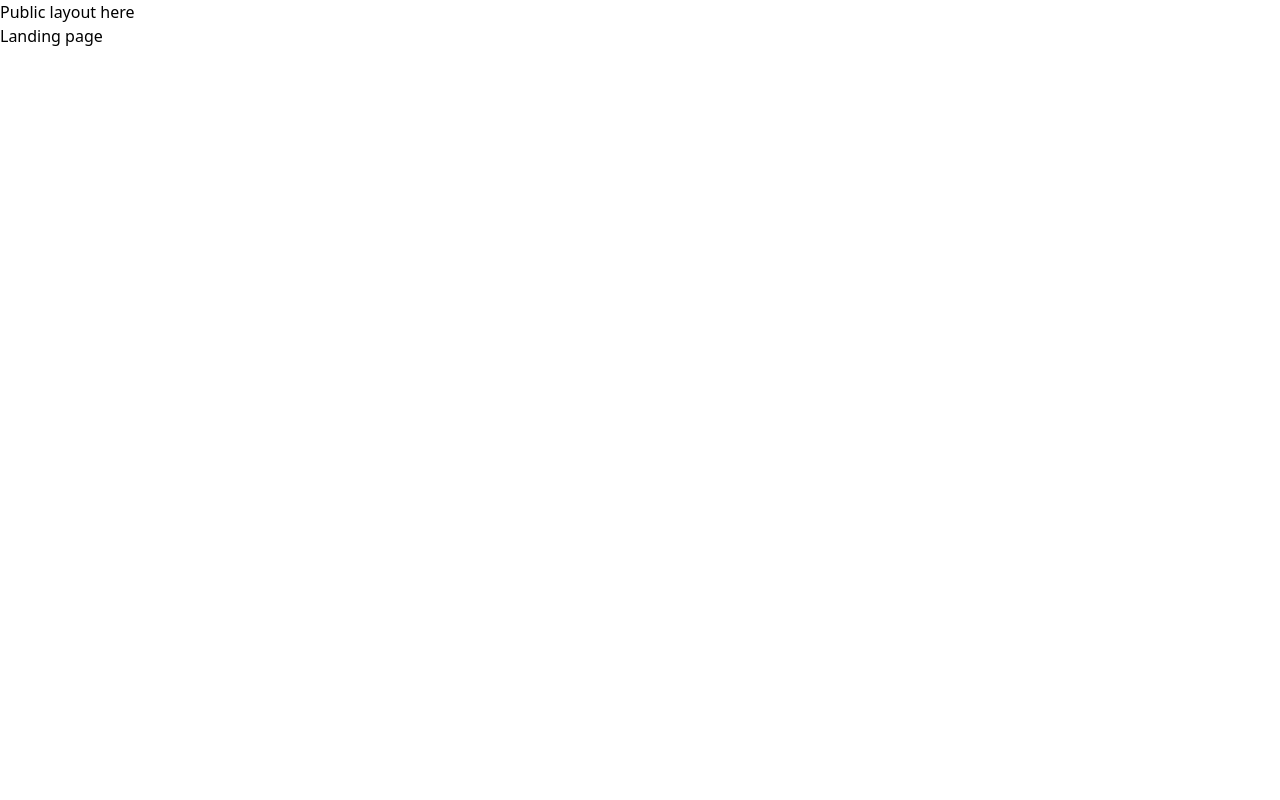
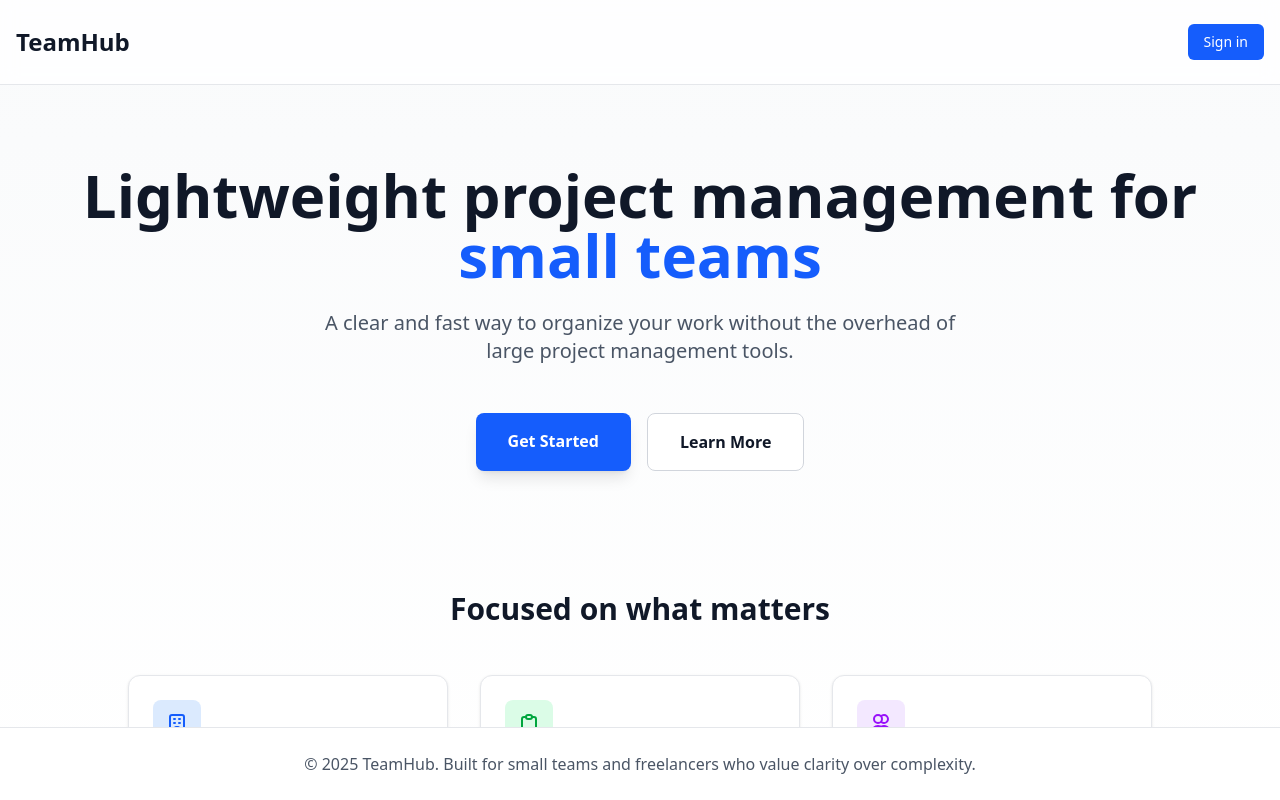
Before and after one commit to ecconomix/team-hub, a Next.js app: page / in a window 1280 px wide. Built offline with nearby package versions, Linux system fonts and the light colour scheme.

Commit message:
feat: Add authentication handling and enhance public and app pages with user session management and navigation

```diff
--- a/app/(app)/app/page.tsx
+++ b/app/(app)/app/page.tsx
@@ -1,7 +1,20 @@
-export default function AppPage() {
+import { auth } from "@/auth";
+import Link from "next/link";
+
+export default async function AppPage() {
+  const session = await auth();
+
   return (
     <main>
-      <h1>App page</h1>
+      <header className="h-14 flex items-center justify-end px-4 gap-1">
+        <p className="text-sm text-gray-500">{session?.user?.name}</p>
+        <Link
+          href="/api/auth/signout"
+          className="bg-blue-500 text-white px-4 py-1 rounded-md"
+        >
+          Sign out
+        </Link>
+      </header>
     </main>
   );
 }
--- a/app/(app)/layout.tsx
+++ b/app/(app)/layout.tsx
@@ -1,7 +1,16 @@
-export default function AppLayout({
+import { auth } from "@/auth";
+import { redirect } from "next/navigation";
+
+export default async function AppLayout({
   children,
 }: Readonly<{
   children: React.ReactNode;
 }>) {
-  return <div>App layout here !{children}</div>;
+  const session = await auth();
+
+  if (!session) {
+    return redirect("/");
+  }
+
+  return <>{children}</>;
 }
--- a/app/(public)/layout.tsx
+++ b/app/(public)/layout.tsx
@@ -3,5 +3,5 @@ export default function PublicLayout({
 }: Readonly<{
   children: React.ReactNode;
 }>) {
-  return <div>Public layout here {children}</div>;
+  return <>{children}</>;
 }
--- a/app/(public)/page.tsx
+++ b/app/(public)/page.tsx
@@ -1,7 +1,145 @@
+import Link from "next/link";
+
 export default function PublicPage() {
   return (
-    <main>
-      <h1>Landing page</h1>
-    </main>
+    <div className="h-screen flex flex-col bg-linear-to-b from-gray-50 to-white">
+      {/* Sticky Navigation */}
+      <nav className="sticky top-0 z-10 bg-white/80 backdrop-blur-sm border-b border-gray-200">
+        <div className="container mx-auto px-4 py-6">
+          <div className="flex items-center justify-between">
+            <div className="text-2xl font-bold text-gray-900">TeamHub</div>
+            <Link
+              href="/api/auth/signin"
+              className="px-4 py-2 text-sm font-medium text-white bg-blue-600 rounded-md"
+            >
+              Sign in
+            </Link>
+          </div>
+        </div>
+      </nav>
+
+      {/* Scrollable Content */}
+      <div className="flex-1 overflow-y-auto">
+        {/* Hero Section */}
+        <section className="container mx-auto px-4 py-20 text-center">
+          <h1 className="text-5xl md:text-6xl font-bold text-gray-900 mb-6">
+            Lightweight project management for
+            <span className="text-blue-600"> small teams</span>
+          </h1>
+          <p className="text-xl text-gray-600 mb-12 max-w-2xl mx-auto">
+            A clear and fast way to organize your work without the overhead of
+            large project management tools.
+          </p>
+          <div className="flex gap-4 justify-center">
+            <Link
+              href="/app"
+              className="px-8 py-4 bg-blue-600 text-white font-semibold rounded-lg hover:bg-blue-700 transition-colors shadow-lg"
+            >
+              Get Started
+            </Link>
+            <a
+              href="#features"
+              className="px-8 py-4 bg-white text-gray-900 font-semibold rounded-lg hover:bg-gray-50 transition-colors border border-gray-300"
+            >
+              Learn More
+            </a>
+          </div>
+        </section>
+
+        {/* Features Section */}
+        <section id="features" className="container mx-auto px-4 py-10 pb-20">
+          <h2 className="text-3xl font-bold text-center text-gray-900 mb-12">
+            Focused on what matters
+          </h2>
+          <div className="grid md:grid-cols-3 gap-8 max-w-5xl mx-auto">
+            <div className="p-6 bg-white rounded-xl shadow-sm border border-gray-200">
+              <div className="w-12 h-12 bg-blue-100 rounded-lg flex items-center justify-center mb-4">
+                <svg
+                  className="w-6 h-6 text-blue-600"
+                  fill="none"
+                  stroke="currentColor"
+                  viewBox="0 0 24 24"
+                >
+                  <path
+                    strokeLinecap="round"
+                    strokeLinejoin="round"
+                    strokeWidth={2}
+                    d="M19 21V5a2 2 0 00-2-2H7a2 2 0 00-2 2v16m14 0h2m-2 0h-5m-9 0H3m2 0h5M9 7h1m-1 4h1m4-4h1m-1 4h1m-5 10v-5a1 1 0 011-1h2a1 1 0 011 1v5m-4 0h4"
+                  />
+                </svg>
+              </div>
+              <h3 className="text-xl font-semibold text-gray-900 mb-2">
+                Workspace-First
+              </h3>
+              <p className="text-gray-600">
+                Organize work in isolated workspaces with clear member roles and
+                permissions. Invite your team and get started in minutes.
+              </p>
+            </div>
+
+            <div className="p-6 bg-white rounded-xl shadow-sm border border-gray-200">
+              <div className="w-12 h-12 bg-green-100 rounded-lg flex items-center justify-center mb-4">
+                <svg
+                  className="w-6 h-6 text-green-600"
+                  fill="none"
+                  stroke="currentColor"
+                  viewBox="0 0 24 24"
+                >
+                  <path
+                    strokeLinecap="round"
+                    strokeLinejoin="round"
+                    strokeWidth={2}
+                    d="M9 5H7a2 2 0 00-2 2v12a2 2 0 002 2h10a2 2 0 002-2V7a2 2 0 00-2-2h-2M9 5a2 2 0 002 2h2a2 2 0 002-2M9 5a2 2 0 012-2h2a2 2 0 012 2"
+                  />
+                </svg>
+              </div>
+              <h3 className="text-xl font-semibold text-gray-900 mb-2">
+                Simple Kanban Boards
+              </h3>
+              <p className="text-gray-600">
+                Visualize work with intuitive Kanban boards. Drag and drop tasks
+                between Todo, In Progress, and Done with fast, optimistic
+                updates.
+              </p>
+            </div>
+
+            <div className="p-6 bg-white rounded-xl shadow-sm border border-gray-200">
+              <div className="w-12 h-12 bg-purple-100 rounded-lg flex items-center justify-center mb-4">
+                <svg
+                  className="w-6 h-6 text-purple-600"
+                  fill="none"
+                  stroke="currentColor"
+                  viewBox="0 0 24 24"
+                >
+                  <path
+                    strokeLinecap="round"
+                    strokeLinejoin="round"
+                    strokeWidth={2}
+                    d="M12 4.354a4 4 0 110 5.292M15 21H3v-1a6 6 0 0112 0v1zm0 0h6v-1a6 6 0 00-9-5.197M13 7a4 4 0 11-8 0 4 4 0 018 0z"
+                  />
+                </svg>
+              </div>
+              <h3 className="text-xl font-semibold text-gray-900 mb-2">
+                Role-Based Access
+              </h3>
+              <p className="text-gray-600">
+                Control who can manage settings and invite members. Clean
+                separation between owners and members keeps permissions simple.
+              </p>
+            </div>
+          </div>
+        </section>
+      </div>
+
+      {/* Fixed Footer */}
+      <footer className="shrink-0 w-full px-4 py-6 border-t border-gray-200 bg-white">
+        <div className="text-center text-gray-600">
+          <p>
+            &copy; 2025 TeamHub. Built for small teams and freelancers who value
+            clarity over complexity.
+          </p>
+        </div>
+      </footer>
+    </div>
   );
 }
--- /dev/null
+++ b/app/page.tsx
@@ -0,0 +1,12 @@
+import { auth } from "@/auth";
+import { redirect } from "next/navigation";
+import PublicPage from "./(public)/page";
+
+export default async function Page() {
+  const session = await auth();
+
+  if (session) {
+    return redirect("/app");
+  }
+  return <PublicPage />;
+}
```
